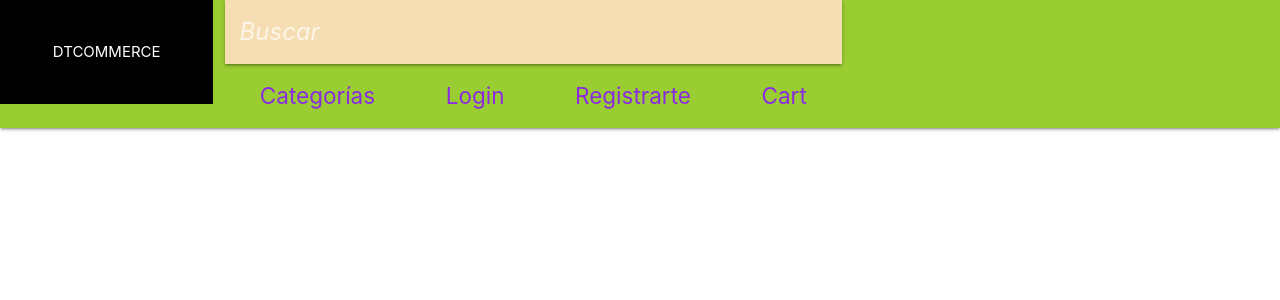
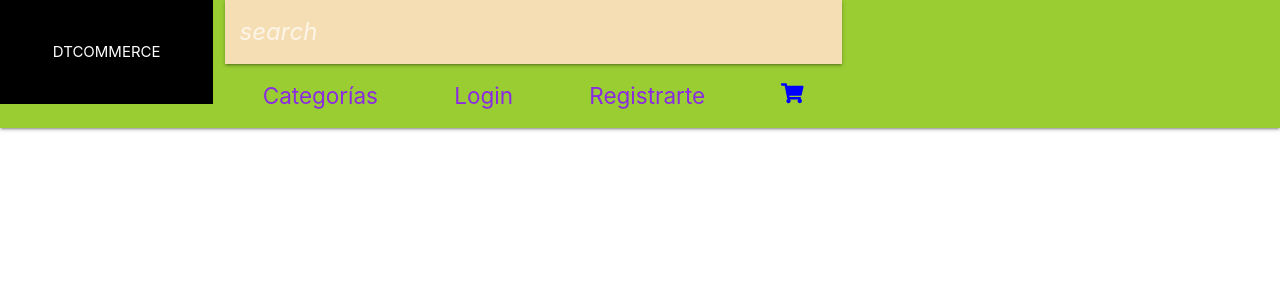
Before and after one commit to DanteTP/DTcommerce, a React (Create React App) app: page / in a window 1280 px wide. Shown: the top 300 px of the page. Built offline with nearby package versions, Linux system fonts and the light colour scheme.

Commit message:
CReacion carpeta containers e incorporacion NavBar a la misma / Creacion CartWidget e incorporacion del mismo al NavBar

```diff
--- a/package.json
+++ b/package.json
@@ -3,12 +3,14 @@
   "version": "0.1.0",
   "private": true,
   "dependencies": {
+    "@material-ui/icons": "^4.11.2",
     "@testing-library/jest-dom": "^5.11.4",
     "@testing-library/react": "^11.1.0",
     "@testing-library/user-event": "^12.1.10",
     "materialize-css": "^1.0.0-rc.2",
     "react": "^17.0.1",
     "react-dom": "^17.0.1",
+    "react-icons": "^4.1.0",
     "react-scripts": "4.0.1",
     "web-vitals": "^0.2.4"
   },
--- a/src/App.js
+++ b/src/App.js
@@ -1,7 +1,7 @@
 import logo from './logo.svg';
 import './App.css';
 import 'materialize-css/dist/css/materialize.min.css'
-import NavBar from './components/NavBar';
+import NavBar from './containers/NavBar';
 
 function App() {
   return (
--- /dev/null
+++ b/src/components/CartWidget/index.jsx
@@ -0,0 +1,9 @@
+import './style.css'
+import { FaShoppingCart } from 'react-icons/fa';
+
+const CartWidget = (props) => {
+    return (
+        <div className="cartwidget"><FaShoppingCart/></div>  )
+    }
+
+export default CartWidget
--- /dev/null
+++ b/src/components/CartWidget/style.css
@@ -0,0 +1,4 @@
+.cartwidget {
+    color: blue;
+    font-size: 100%;
+}
--- a/src/components/SearchBar/index.jsx
+++ b/src/components/SearchBar/index.jsx
@@ -5,13 +5,14 @@ export default SearchBar => {
     return (
         <div>
 
-  <nav>
-    <div className="nav-wrapper">
+
+<nav>
+    <div class="nav-wrapper">
       <form>
-        <div className="input-field">
-          <input id="search" type="search" required></input>
-          <label className="label-icon" for="search"><i className="material-icons">Buscar</i></label>
-          <i className="material-icons">close</i>
+        <div class="input-field">
+          <input id="search" type="search" style={{height:"7vh"}} required></input>
+          <label class="label-icon" for="search"><i class="material-icons">search</i></label>
+          <i class="material-icons">close</i>
         </div>
       </form>
     </div>
--- a/src/components/NavBar/index.jsx
+++ b/src/containers/NavBar/index.jsx
@@ -1,8 +1,10 @@
-import SearchBar from "../SearchBar"
+
+import CartWidget from '../../components/CartWidget'
+import SearchBar from '../../components/SearchBar'
 import './style.css'
 
 
-export default NavBar => {
+const NavBar = () => {
     return (
         <nav className="nav-extended">
         <div className="row" >
@@ -14,10 +16,11 @@ export default NavBar => {
               <li><a className="listado" href="">Categorías</a></li>
               <li><a className="listado" href="">Login</a></li>
               <li><a className="listado" href="">Registrarte</a></li>
-              <li><a className="listado" href="">Cart</a></li>
+              <li><a className="listado" href=""><CartWidget/></a></li>
             </ul>
           </div>
         </div></div>
         </nav>
     )
 }
+export default NavBar
```
Also changed, not shown: src/containers/ItemsListContainer/index.jsx (added), src/containers/NavBar/style.css (renamed from src/components/NavBar/style.css), 2 other files (tests, documents, lock files or other folders).
